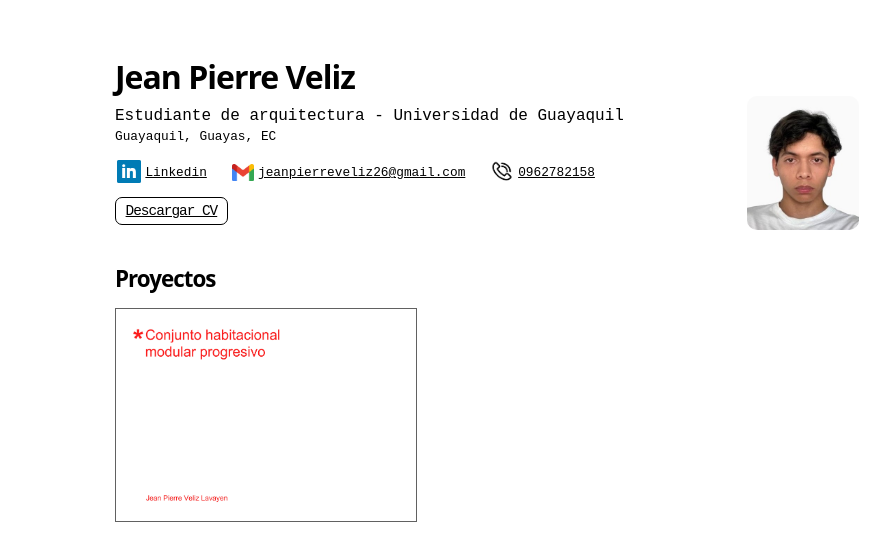
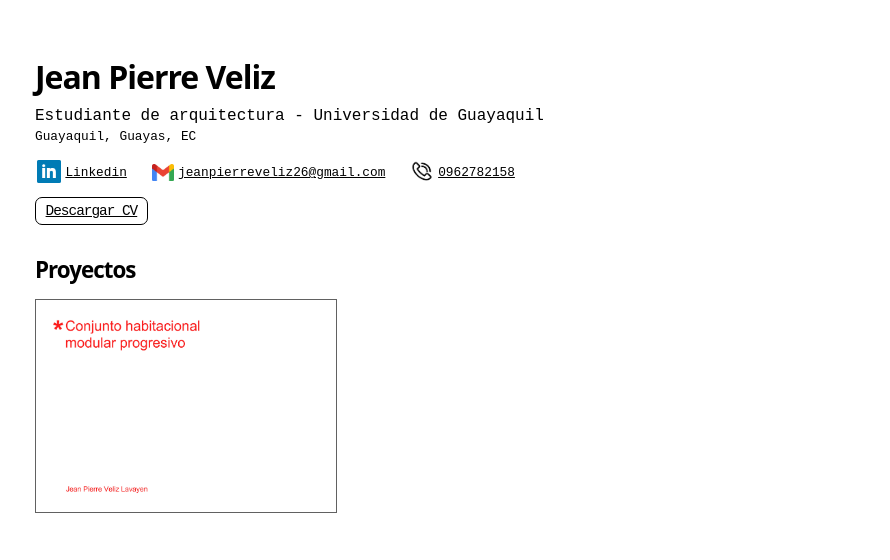
Before and after one commit to jean-pi/jean-pi.github.io, a plain HTML site: page index.html in a window 1280 px wide. Shown: the whole page, without its empty margins (137-1027 px from the left). Drawn offline with Linux system fonts and the light colour scheme.

Commit message:
Add files via upload

```diff
--- a/index.css
+++ b/index.css
@@ -8,11 +8,11 @@ body{
 header{
     display: flex;
     justify-content: space-between;
-    margin: 0 9rem 0 7rem;
+    margin: 0 3rem 0 2rem;
 }
 
 main{
-    margin: 0 9rem 0 7rem;
+    margin: 0 3rem 0 2rem;
 }
 
 .p1{
--- a/index.html
+++ b/index.html
@@ -34,9 +34,9 @@
 
             </div>
         </div>
-        <div class="colm2">
+        <!-- <div class="colm2">
             <img class="colm2_img" src="./301EB0A3-F482-43D6-AF08-54A3602CB999.JPG" alt="">
-        </div>
+        </div> -->
 
 
     </header>
```
